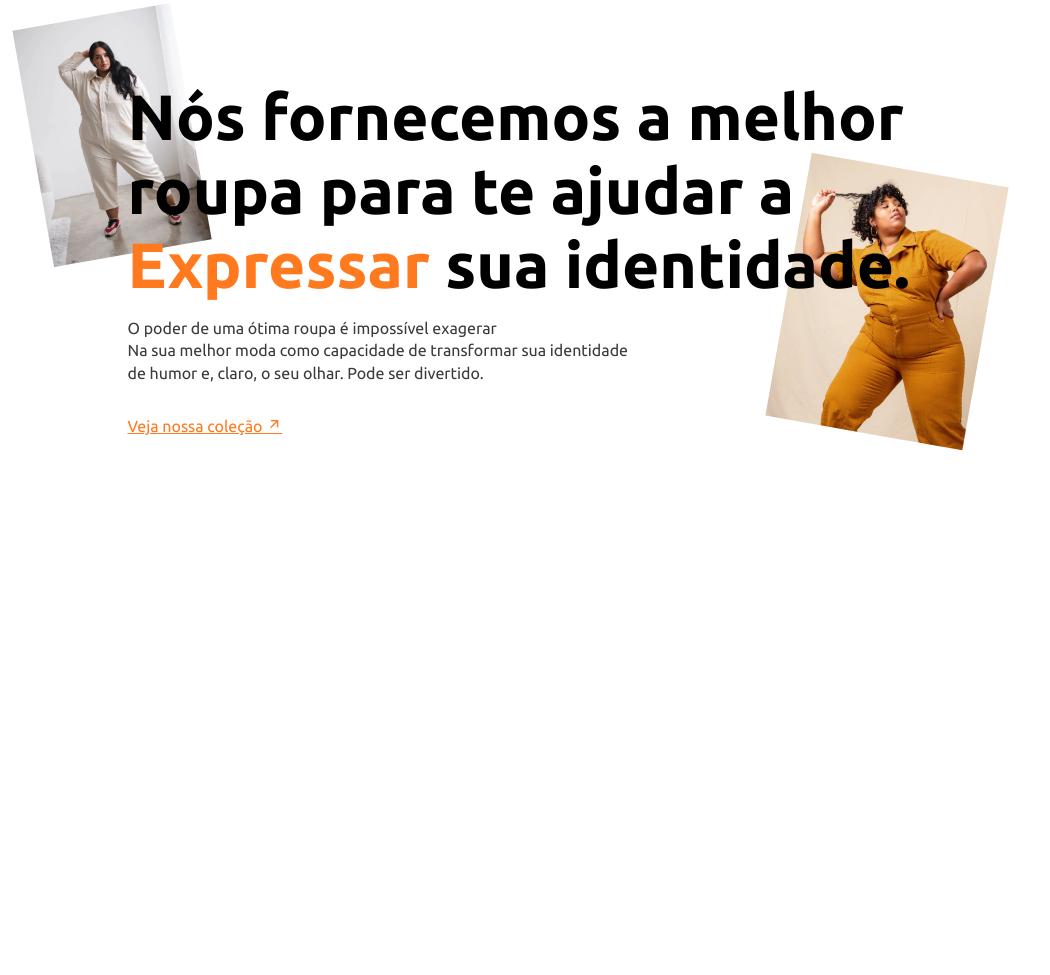
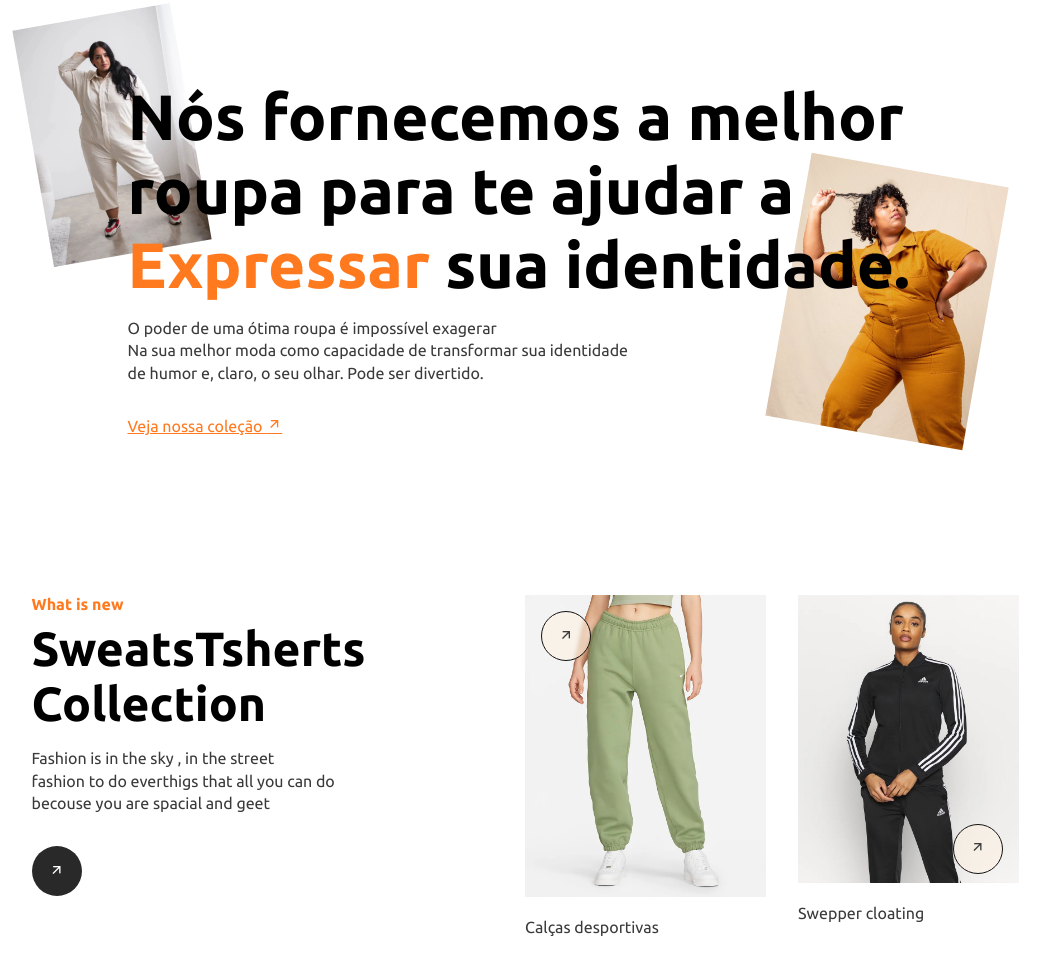
Before and after one commit to Dev-web-elisio/Website-ecommerce, a plain HTML site: page index.html in a window 1280 px wide. Shown: the part 867-1842 px from the top of the page, without its empty margins (115-1165 px from the left). Before the commit the page ends 1622 px from the top, so only its background shows below. Drawn offline with nearby package versions, Linux system fonts and the light colour scheme.

Commit message:
Terminei a section novidades

```diff
--- a/assets/css/style.css
+++ b/assets/css/style.css
@@ -76,7 +76,7 @@ button {
     background-color: #f3f2f286;
     backdrop-filter: blur(2px);
     -webkit-backdrop-filter: blur(2px);
-    z-index: 1;
+    z-index: 10;
     width: 100%;
 }
 
@@ -188,6 +188,7 @@ button {
 .colecao_link {
     color: #ff791f;
     text-decoration: underline;
+
 }
 
 .colecao_img {
@@ -203,3 +204,67 @@ button {
     position: absolute;
     transform: rotate(-10deg);
 }
+
+/* NOVIDADES */
+.novidade_section {
+    /* background: #f3f2f2; */
+    margin-top:  4rem;
+}
+
+.novidades_container {
+    grid-template-columns: repeat(2 , 1fr);
+}
+
+.novidades_card {
+    display: inline-flex;
+    column-gap: 2rem;
+}
+
+.novidades_subtitulo {
+    font-size: 1rem;
+    color: #ff791f;
+    margin-bottom: 0.5rem;
+}
+
+.novidades_titulo {
+    font-size: 3rem;
+    margin-bottom: 1rem;
+}
+
+.novidade_descricao {
+    margin-bottom: 2rem;
+}
+
+.card {
+    position: relative;
+}
+
+.card_titulo {
+   padding-top: 1rem;
+}
+
+#card {
+    background: none;
+    border: 1px solid #121212;
+    color: #121212;
+    background-color: #fff2e086;
+    backdrop-filter: blur(2px);
+    -webkit-backdrop-filter: blur(2px);
+
+}
+
+#arrow {
+    color: #3b3a3a;
+}
+
+.card1 {
+    position: absolute;
+    top: 1rem;
+    left: 1rem;
+}
+
+.card2 {
+    position: absolute;
+    bottom: 4rem;
+    right: 1rem;
+}
--- a/index.html
+++ b/index.html
@@ -46,7 +46,9 @@
                         Na sua melhor moda como capacidade de transformar sua identidade  <br> de humor
                         e, claro, o seu olhar. Pode ser divertido.
                     </p>
-                <a class="home_btn"><span href="#" class="arrow"><i class="ri-arrow-right-up-line"></i></span></a>
+                    <a class="home_btn">
+                        <span href="#" class="arrow"><i class="ri-arrow-right-up-line"></i></span>
+                    </a>
 
                 </div>
             </div>
@@ -76,9 +78,44 @@
              </div>
         </section>
 
+        <!-- NOVA COLEÇAO -->
+        <section class="section novidade_section">
+            <div class="novidades_container grid container">
+                 <div class="novidades_texto">
+                    <h2 class="novidades_subtitulo">What is new </h2>
+                    <h1 class="novidades_titulo">SweatsTsherts <br>Collection</h1>
+                    <p class="novidade_descricao">Fashion is in the sky , in the street <br>fashion to do everthigs
+                    that all you can do <br>becouse you are  spacial and geet</p>
+                    <a class="home_btn"><span href="#" class="arrow"><i class="ri-arrow-right-up-line"></i></span></a>
+                 </div>
+                 <div class="novidades_card">
+                    <div class="card">
+                        <img src="assets/img/novidadess.webp" alt="">
+                        <div class="card_descricao">
+                            <p class="card_titulo">Calças desportivas</p>
+                            <span class="card_icone">
+                                <a class="home_btn card1" id="card"><span href="#" class="arrow" id="arrow"><i class="ri-arrow-right-up-line"></i></span></a>
+                            </span>
+                        </div>
+                    </div>
 
-        <section class="section"></section>
-        <section class="section"></section>
+                    <div class="card">
+                        <img src="assets/img/novidades.jpg" alt="">
+                        <div class="card_descricao">
+                            <p class="card_titulo">Swepper cloating</p>
+                            <span class="card_icone">
+                                <a class="home_btn  card2"  id="card"><span href="#" class="arrow" id="arrow" ><i class="ri-arrow-right-up-line"></i></span></a>
+                            </span>
+                        </div>
+                    </div>
+                 </div>
+            </div>
+        </section>
+
+
+        <section class="section">
+
+        </section>
         <section class="section"></section>
     </main>
     <script src="assets/js/javascript-main.js"></script>
```
Also changed, not shown: assets/img/botas.jpg (added), assets/img/no.webp (added), assets/img/novidades.jpg (added), assets/img/novidadess.webp (added).
